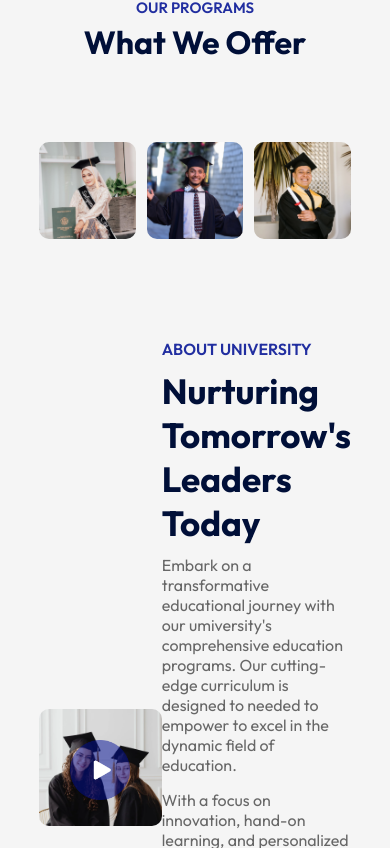
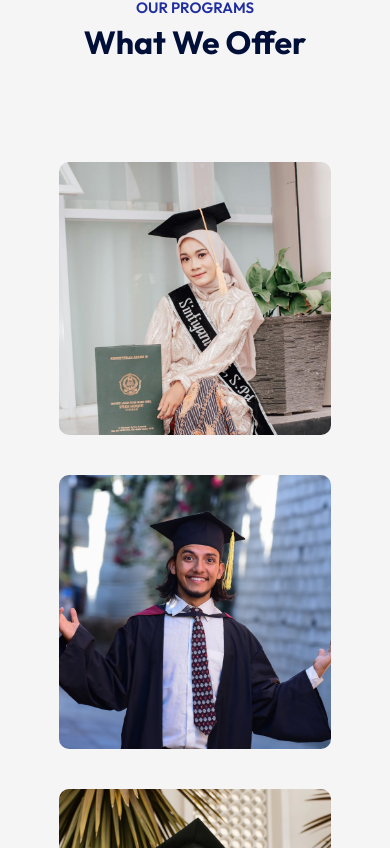
Before and after one commit to MehakRauf/Edusity, a React (Create React App) app: page / in a window 390 px wide. Shown: the part 916-1764 px from the top of the page. Built offline with nearby package versions, Linux system fonts and the light colour scheme.

Commit message:
made the program section responsive

```diff
--- a/src/components/Programs/Programs.css
+++ b/src/components/Programs/Programs.css
@@ -45,3 +45,13 @@
     opacity: 1;
     padding-top:0 ;
 }
+
+@media(max-width: 650px){
+    .programs{
+        flex-direction: column;
+    }
+    .program{
+        flex-basis: 100%;
+        margin: 20px;
+    }
+}
```
